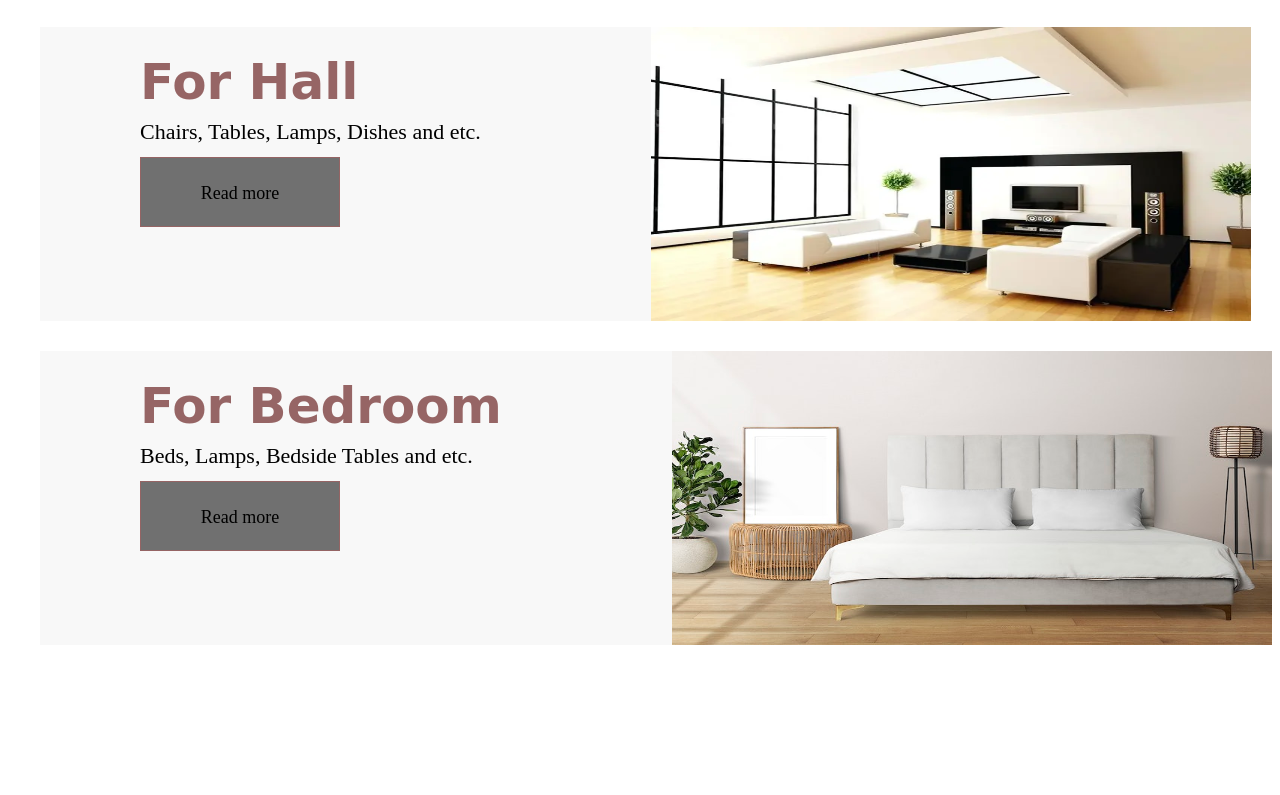
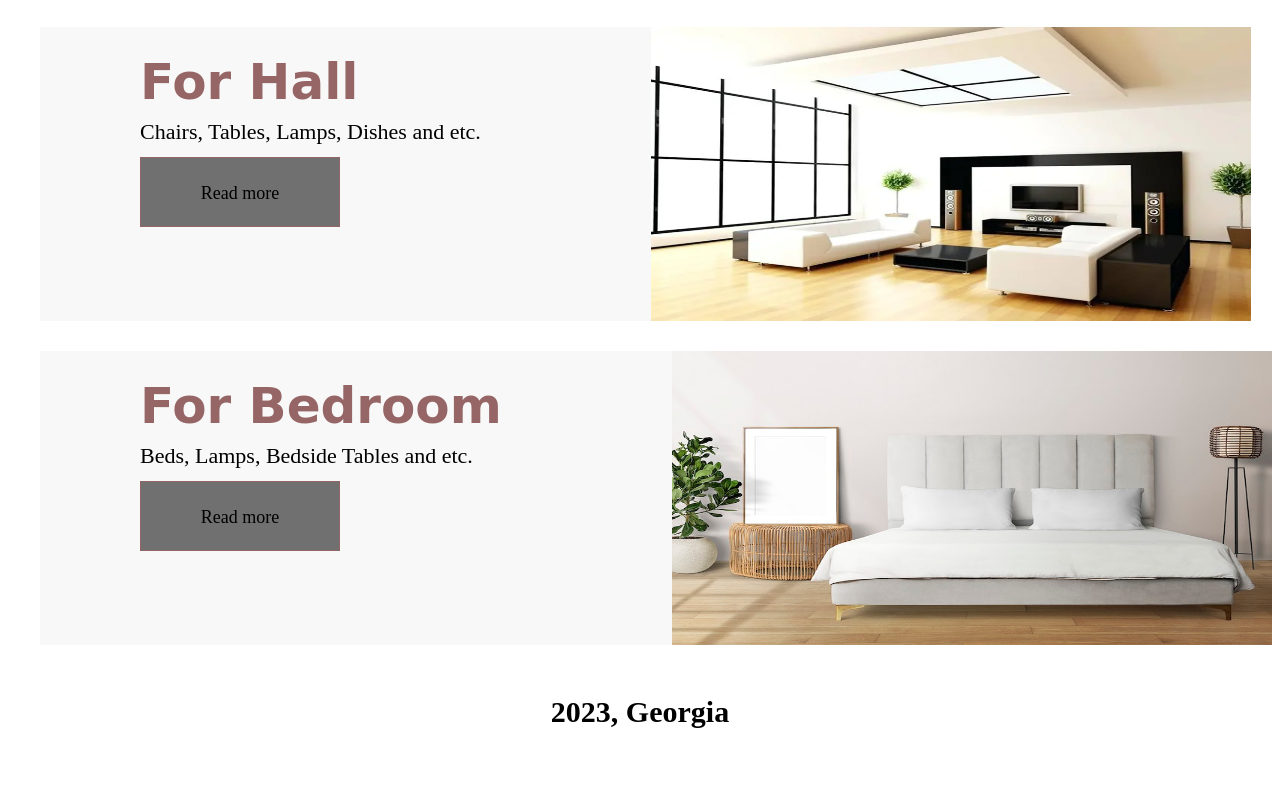
Before and after one commit to lukagugushvili/web03-15, a plain HTML site: page index.html in a window 1280 px wide. Shown: the part 3687-4482 px from the top of the page. Before the commit the page ends 4332 px from the top, so only its background shows below. Drawn offline with Linux system fonts and the light colour scheme; a web font is replaced by a local one.

Commit message:
footer
add footer text

```diff
--- a/index.html
+++ b/index.html
@@ -225,5 +225,13 @@
             </div>
         </div>
     </section>
+
+    <footer>
+        <div class="container">
+            <div class="just-text">
+                <h2>2023, Georgia</h2>
+            </div>
+        </div>
+    </footer>
 </body>
 </html>
--- a/style.css
+++ b/style.css
@@ -330,3 +330,14 @@ ul,a {
     border: 1px solid #956464;
     background-color:  #707070;
 }
+
+/* footer */
+
+
+.just-text {
+    width: 100%;
+    height: 100px;
+    font-size: 20px;
+    text-align: center;
+    transform: translateY(50%);
+}
```
